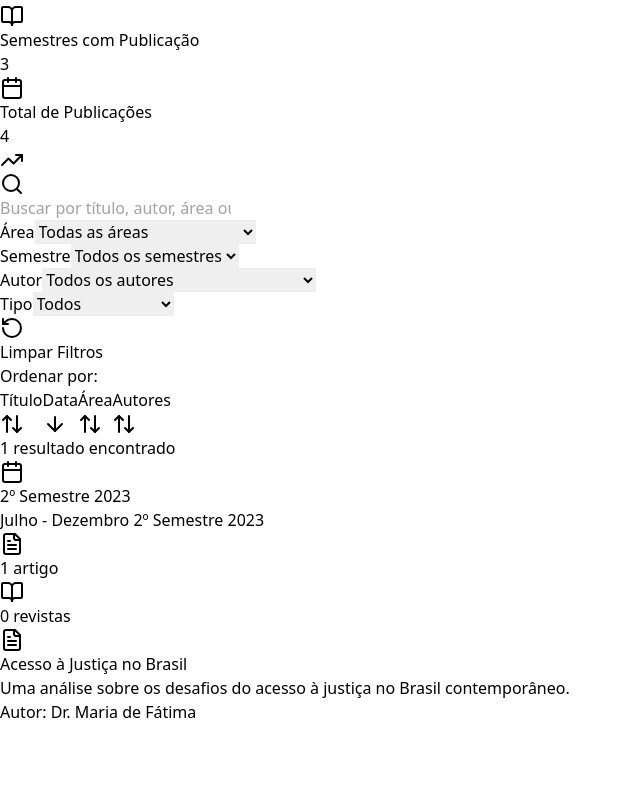
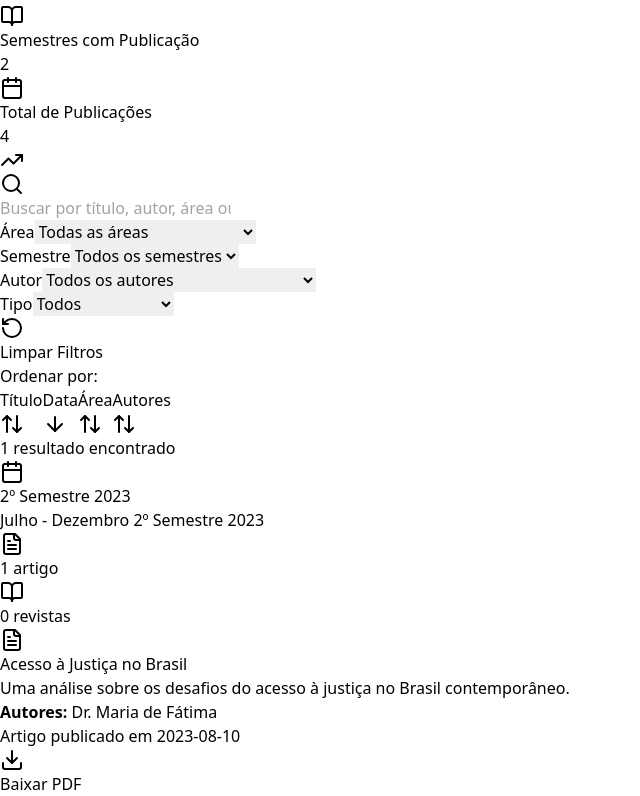
Before and after one commit to rya2002/Portal, a React (Vite) app: page /biblioteca in a window 1280 px wide. Shown: the part 236-1032 px from the top of the page, without its empty margins (0-640 px from the left). Before the commit the page ends 960 px from the top, so only its background shows below. Built offline with nearby package versions, Linux system fonts and the light colour scheme.

Commit message:
Ajustes da semana 22-26/07

```diff
--- a/src/components/HomePage.tsx
+++ b/src/components/HomePage.tsx
@@ -66,9 +66,9 @@ export default function HomePage() {
               <div className="bg-purple-100 rounded-full p-4 w-16 h-16 mx-auto mb-6 flex items-center justify-center">
                 <Award className="w-8 h-8 text-purple-600" />
               </div>
-              <h3 className="text-xl font-semibold text-gray-900 mb-4">Reconhecimento</h3>
+              <h3 className="text-xl font-semibold text-gray-900 mb-4">Eventos</h3>
               <p className="text-gray-600">
-                Ganhe reconhecimento por suas contribuições e participação ativa na comunidade.
+                Fique por dentro das atividades do grupo.
               </p>
             </div>
           </div>
--- a/src/components/Library/components/Biblioteca/ItemCard.tsx
+++ b/src/components/Library/components/Biblioteca/ItemCard.tsx
@@ -1,4 +1,4 @@
-import { FileText, BookOpen } from 'lucide-react';
+import { FileText, BookOpen, Download } from 'lucide-react';
 import { Artigo, Revista } from '../../types';
 
 interface ItemCardProps {
@@ -7,27 +7,59 @@ interface ItemCardProps {
 }
 
 export default function ItemCard({ item, tipo }: ItemCardProps) {
+  // helper para pegar a URL do PDF (prioriza arquivopdf, cai em pdfUrl)
+  const getPdfHref = (it: any) => {
+    if (!it) return '';
+    // arquivopdf pode ser só um nome/filename — adapte se você salva o arquivo em /uploads/ ou usa URL completa
+    return it.arquivopdf && it.arquivopdf.length > 0 ? it.arquivopdf : (it.pdfUrl || '');
+  };
+
   if (tipo === 'revista') {
     const revista = item as Revista;
+    const pdfHref = getPdfHref(revista);
 
     return (
       <div className="flex items-start space-x-4 bg-white dark:bg-gray-800 p-4 rounded-lg shadow">
-        <img
-          src={revista.capa}
-          alt={`Capa da revista ${revista.titulo}`}
-          className="w-24 h-32 object-cover rounded-md shadow-md"
-        />
-        <div>
+        {revista.capa && (
+          <img
+            src={revista.capa}
+            alt={`Capa da revista ${revista.titulo}`}
+            className="w-24 h-32 object-cover rounded-md shadow-md"
+          />
+        )}
+        <div className="flex-1">
           <h3 className="text-lg font-semibold text-gray-900 dark:text-white">
             {revista.titulo}
           </h3>
           <p className="text-sm text-gray-600 dark:text-gray-400">
             {revista.descricao}
           </p>
+
+          {/* Autores */}
+          {revista.autores?.length > 0 && (
+            <p className="text-sm text-gray-700 dark:text-gray-300 mt-2">
+              <strong>Autores:</strong> {revista.autores.join(', ')}
+            </p>
+          )}
+
           <div className="mt-2 flex items-center text-xs text-gray-500 dark:text-gray-400">
             <BookOpen className="h-4 w-4 mr-1" />
             Revista publicada em {revista.publicacao}
           </div>
+
+          {/* Botão de download */}
+          {pdfHref ? (
+            <a
+              href={pdfHref}
+              download
+              target="_blank"
+              rel="noopener noreferrer"
+              className="mt-3 inline-flex items-center px-3 py-1.5 text-sm bg-green-600 text-white rounded hover:bg-green-700"
+            >
+              <Download className="h-4 w-4 mr-2" />
+              Baixar PDF
+            </a>
+          ) : null}
         </div>
       </div>
     );
@@ -35,22 +67,45 @@ export default function ItemCard({ item, tipo }: ItemCardProps) {
 
   // caso artigo
   const artigo = item as Artigo;
+  const pdfHref = getPdfHref(artigo);
 
   return (
     <div className="flex items-start space-x-4 bg-white dark:bg-gray-800 p-4 rounded-lg shadow">
       <div className="flex-shrink-0">
         <FileText className="h-10 w-10 text-blue-500" />
       </div>
-      <div>
+      <div className="flex-1">
         <h3 className="text-lg font-semibold text-gray-900 dark:text-white">
           {artigo.titulo}
         </h3>
         <p className="text-sm text-gray-600 dark:text-gray-400">
           {artigo.descricao}
         </p>
+
+        {/* Autores */}
+        {artigo.autores?.length > 0 && (
+          <p className="text-sm text-gray-700 dark:text-gray-300 mt-2">
+            <strong>Autores:</strong> {artigo.autores.join(', ')}
+          </p>
+        )}
+
         <div className="mt-2 text-xs text-gray-500 dark:text-gray-400">
-          Autor: {artigo.autores}
+          Artigo publicado em {artigo.publicacao}
         </div>
+
+        {/* Botão de download */}
+        {pdfHref ? (
+          <a
+            href={pdfHref}
+            download
+            target="_blank"
+            rel="noopener noreferrer"
+            className="mt-3 inline-flex items-center px-3 py-1.5 text-sm bg-blue-600 text-white rounded hover:bg-blue-700"
+          >
+            <Download className="h-4 w-4 mr-2" />
+            Baixar PDF
+          </a>
+        ) : null}
       </div>
     </div>
   );
--- a/src/components/Library/components/Biblioteca/PublicPage.tsx
+++ b/src/components/Library/components/Biblioteca/PublicPage.tsx
@@ -2,7 +2,7 @@ import { useState } from "react";
 import { useNavigate } from "react-router-dom";
 import { mockUsers } from "../../../../data/mockData";
 import { useBiblioteca } from "../../hooks/useBiblioteca";
-import { Artigo, Revista } from "../../types"; // ajustei o caminho para usar o types correto
+import { Artigo, Revista } from "../../types";
 
 export default function PublicPage() {
   const navigate = useNavigate();
--- a/src/components/Library/data/mockData.ts
+++ b/src/components/Library/data/mockData.ts
@@ -50,7 +50,7 @@ export const revistasMock: Revista[] = [
     descricao: "Uma jornada por projetos que unem esporte, cultura e lazer com foco na inclusão de pessoas com deficiência.",
     edicao: "Vol. 1, Nº 1",
     capa: "/revistas/revista2.jpg",
-    publicacao: "2023-01-15",
+    publicacao: "2025-07-01",
     arquivopdf: "/revistas/revista2.pdf",
     autores: ["Arrany Nathália Amorim Bispo", "Diego Brito da Silva Carneiro", "Giovanna Souza de Brito","Jônatas de Jesus Costa dos Santos", "Lucas Vitório Gramosa da Silva", "Marcella Pinto Barreto"],
     area: "Pessoas com Deficiência",
--- a/src/components/Library/hooks/useBiblioteca.ts
+++ b/src/components/Library/hooks/useBiblioteca.ts
@@ -103,6 +103,15 @@ export function useBiblioteca() {
     totalSemestres: dados.length,
   }), [artigos.length, revistas.length, dados.length]);
 
+  // 🔧 funções que faltavam
+  const adicionarArtigo = (novo: Artigo) => {
+    setArtigos(prev => [...prev, novo]);
+  };
+
+  const adicionarRevista = (nova: Revista) => {
+    setRevistas(prev => [...prev, nova]);
+  };
+
   return {
     dados,
     filtros,
@@ -112,6 +121,8 @@ export function useBiblioteca() {
     estatisticas,
     artigos,
     revistas,
+    adicionarArtigo,
+    adicionarRevista
   };
 }
 
```
